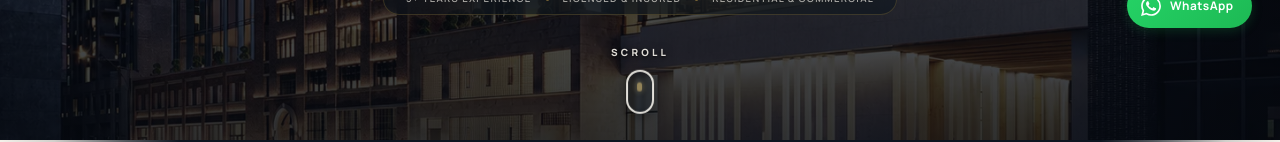
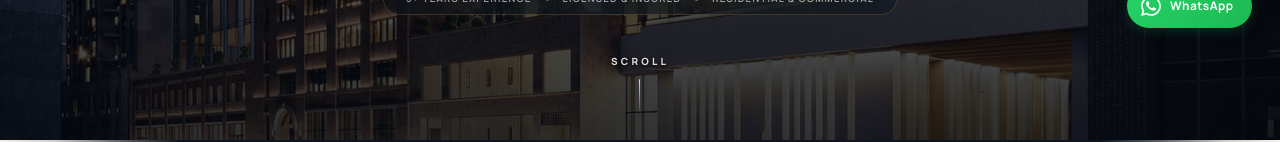
Before and after one commit to ahmadalamleh0/IronOak, a React (Vite) app: page / in a window 1280 px wide. Shown: the part 660-802 px from the top of the page. Built offline with nearby package versions, Linux system fonts and the light colour scheme.

Commit message:
Simplify the hero scroll indicator to a plain fading line
Replace the mouse-shaped pill with an animated dot with a single thin
vertical line beneath the "SCROLL" label, keeping the same gentle
bounce.

```diff
--- a/src/components/Hero/Hero.jsx
+++ b/src/components/Hero/Hero.jsx
@@ -12,21 +12,13 @@ const HERO_BG_CSS = `
 
   @keyframes heroScrollBounce {
     0%, 100% { transform: translateX(-50%) translateY(0); }
-    50%      { transform: translateX(-50%) translateY(10px); }
-  }
-  @keyframes heroScrollDot {
-    0%   { transform: translateY(0);    opacity: 1; }
-    70%  { opacity: 0; }
-    100% { transform: translateY(16px); opacity: 0; }
+    50%      { transform: translateX(-50%) translateY(8px); }
   }
   .hero-scroll-indicator {
     animation: heroScrollBounce 2.2s ease-in-out infinite;
   }
-  .hero-scroll-dot {
-    animation: heroScrollDot 1.6s ease-in-out infinite;
-  }
   @media (prefers-reduced-motion: reduce) {
-    .hero-scroll-indicator, .hero-scroll-dot { animation: none; }
+    .hero-scroll-indicator { animation: none; }
   }
 `
 
@@ -380,31 +372,12 @@ const Hero = ({ ready = false }) => {
         <span
           aria-hidden="true"
           style={{
-            width: '28px',
-            height: '44px',
-            borderRadius: '16px',
-            border: '2px solid rgba(244,241,234,0.92)',
-            display: 'flex',
-            justifyContent: 'center',
-            paddingTop: '7px',
-            boxSizing: 'border-box',
-            boxShadow: '0 2px 14px rgba(0,0,0,0.45)',
-            background: 'rgba(7,17,29,0.28)',
-            backdropFilter: 'blur(2px)',
+            width: '1px',
+            height: '34px',
+            background: 'linear-gradient(180deg, rgba(244,241,234,0.90), rgba(244,241,234,0))',
+            boxShadow: '0 0 6px rgba(0,0,0,0.5)',
           }}
-        >
-          <span
-            className="hero-scroll-dot"
-            aria-hidden="true"
-            style={{
-              width: '5px',
-              height: '9px',
-              borderRadius: '3px',
-              background: '#E8C97A',
-              boxShadow: '0 0 6px rgba(232,201,122,0.8)',
-            }}
-          />
-        </span>
+        />
       </button>
     </section>
   )
```
